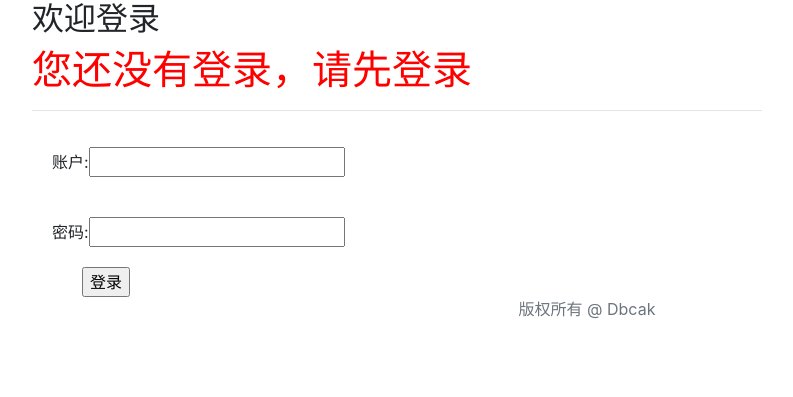
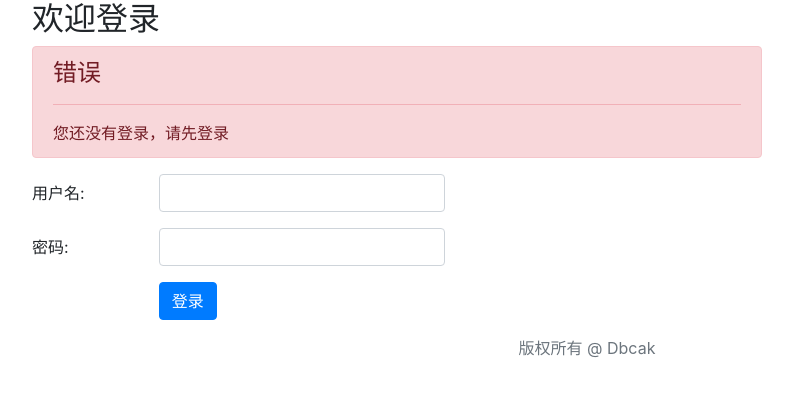
Before and after one commit to D-back/weibo_demo, a Flask app: page /user/info in a window 1280 px wide. Shown: the part 56-453 px from the top of the page, without its empty margins (53-846 px from the left). Run offline with Flask 2, Linux system fonts and the light colour scheme; some libraries are stand-ins or nearby versions.

Commit message:
1.修改了登录页面样式 2.添加了用户信息页面的样式

```diff
--- a/user/templates/login.html
+++ b/user/templates/login.html
@@ -4,22 +4,36 @@
 {% block content %}
 <h2>欢迎登录</h2>
 {% if err  %}
-<h1 style="color:red ">{{ err }}</h1>
+<div class="alert alert-danger" role="alert">
+  <h4 class="alert-heading">错误</h4>
+  <hr>
+  <p class="mb-0">{{ err }}</p>
+</div>
 {% endif %}
 
-<hr>
+
 <form action="/user/login" method="post" enctype="multipart/form-data">
-    <div style="margin: auto">
-        <div style="padding: 20px">
-            账户:<input type="text" name="username"><br/>
-        </div>
-        <div style="padding: 20px">
-            密码:<input type="password" name="password"><br/>
-        </div>
-        <div style="padding-left: 50px">
-            <input type="submit" value="登录">
+
+     <div class="form-group row">
+        <label  class="col-sm-2 col-form-label">用户名:</label>
+        <div class="col-sm-5">
+            <input type="text" class="form-control" name="username">
         </div>
     </div>
+
+     <div class="form-group row">
+        <label  class="col-sm-2 col-form-label">密码:</label>
+        <div class="col-sm-5">
+            <input type="password" class="form-control" name="password">
+        </div>
+     </div>
+
+     <div class="form-group row">
+         <label class="col-sm-2 col-form-label"></label>
+         <div class="col-sm-5">
+            <button type='submit' class="btn btn-primary">登录</button>
+         </div>
+     </div>
 </form>
 
 {% endblock  %}
```
Also changed, not shown: user/templates/info.html (+10 -6 lines), user/templates/register.html (+1 -8 lines).
